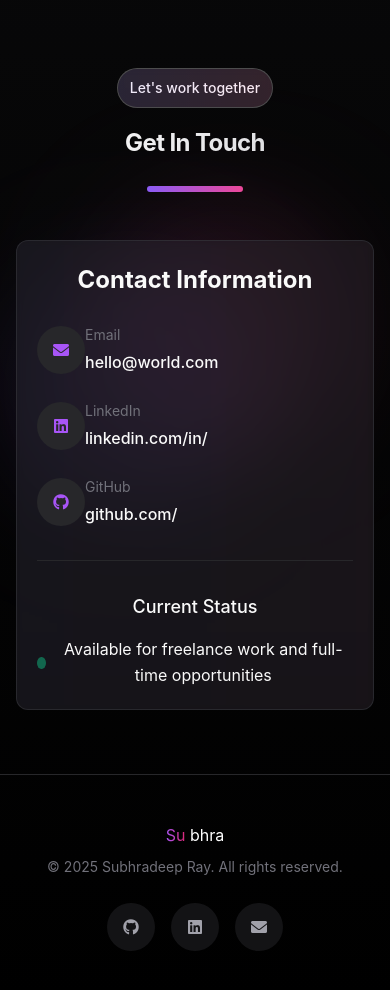
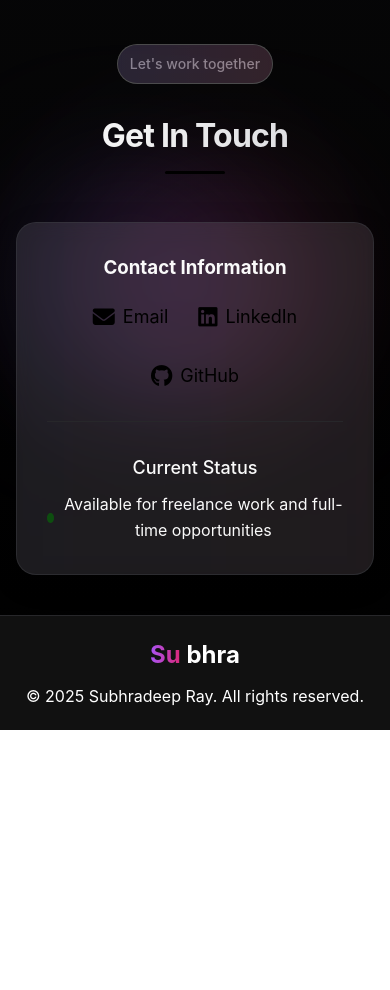
Before and after one commit to SuzzRay/Portfolio, a plain HTML site: page index.html in a window 390 px wide. Shown: the part 5520-6510 px from the top of the page. After the commit the page ends 6250 px from the top, so only its background shows below. Drawn offline with Linux system fonts and the light colour scheme; animation ran at ten frames a second.

Commit message:
Update index.html

```diff
--- a/index.html
+++ b/index.html
@@ -21,11 +21,11 @@
           <span class="brand-kka">bhra</span>
         </div>
         <div class="nav-links">
-          <a href="#home">Home</a>
           <a href="#about">About</a>
           <a href="#skills">Skills</a>
-          <a href="#experience">Projects</a>
+          <a href="#projects">Projects</a>
           <a href="#contact">Contact</a>
+          <button class="resume-btn">Resume</button>
         </div>
         <button class="mobile-menu-btn">
           <i class="fas fa-bars"></i>
@@ -34,12 +34,34 @@
     </nav>
     <!-- Mobile Menu -->
     <div class="mobile-menu">
+  <button class="mobile-menu-close">
+    <i class="fas fa-times"></i>
+  </button>
+  <div class="mobile-menu-container">
     <div class="mobile-menu-content">
-        <a href="#home">Home</a>
-        <a href="#about">About</a>
-        <a href="#skills">Skills</a>
-        <a href="#experience">Projects</a>
-        <a href="#contact">Contact</a>
+      <div class="mobile-menu-inner">
+        <!-- Fixed Page Labels Around Circle -->
+        <div class="page-labels">
+          <div class="page-label" data-page="home">Home</div>
+          <div class="page-label" data-page="about">About</div>
+          <div class="page-label" data-page="projects">Projects</div>
+          <div class="page-label" data-page="skills">Skills</div>
+          <div class="page-label" data-page="contact">Contact</div>
+        </div>
+
+        <!-- Circular Track -->
+        <div class="circle-track"></div>
+
+        <!-- Draggable Slider Node -->
+        <div class="slider-node" id="sliderNode"></div>
+
+        <!-- Center Info Display -->
+        <div class="center-info">
+          <div class="center-page-name" id="centerPageName">Home</div>
+          <div class="center-page-desc" id="centerPageDesc">Welcome to my portfolio</div>
+        </div>
+      </div>
+    </div>
   </div>
 </div>
     <!-- Hero Section -->
@@ -201,7 +223,7 @@
       </div>
     </section>
     <!-- Projects Section -->
-    <section id="experience" class="experience">
+    <section id="projects" class="experience">
       <div class="section-bg">
         <div class="bg-blob bg-blob-7"></div>
         <div class="bg-blob bg-blob-8"></div>
@@ -258,96 +280,72 @@
       </div>
     </section>
     <!-- Contact Section -->
-    <section id="contact" class="contact">
+    <section id="contact" class="contact" style="padding: 40px 0; position: relative;">
   <div class="section-bg">
     <div class="bg-blob bg-blob-9"></div>
     <div class="bg-blob bg-blob-10"></div>
   </div>
-      <div class="container">
+  <div class="container" style="max-width: 800px; margin: auto; text-align: center;">
     <div class="section-heading">
-          <div class="section-badge">Let's work together</div>
-          <h2 class="section-title">Get In Touch</h2>
-          <div class="section-line"></div>
+      <div class="section-badge" style="font-size: 14px; color: #888;">Let's work together</div>
+      <h2 class="section-title" style="font-size: 32px; margin: 10px 0;">Get In Touch</h2>
+      <div class="section-line" style="width: 60px; height: 3px; background: #000; margin: 0 auto 30px;"></div>
     </div>
-        <div class="contact-content-centered">
-          <div class="contact-info-centered">
-            <div class="glass-card">
-              <h3>Contact Information</h3>
+
+    <div class="glass-card" style="background: rgba(255,255,255,0.1); padding: 30px; border-radius: 20px; backdrop-filter: blur(10px); box-shadow: 0 8px 32px rgba(0,0,0,0.1);">
+      <h3 style="margin-bottom: 20px;">Contact Information</h3>
+
+      <!-- Contact Links Inline -->
+      <div style="display: flex; justify-content: center; gap: 30px; flex-wrap: wrap;">
         <!-- Email -->
-              <div class="contact-item">
-                <a href="mailto:subhraraydeep@gmail.com" target="_blank" class="contact-link">
-                  <div class="contact-icon">
-                    <i class="fas fa-envelope"></i>
-                  </div>
-                  <div class="contact-details">
-                    <div class="contact-label">Email</div>
-                    <div class="contact-value">hello@world.com</div>
-                  </div>
+        <a href="mailto:subhraraydeep@gmail.com" target="_blank" style="display: flex; align-items: center; color: #000; text-decoration: none; gap: 8px; font-size: 18px;" onmouseover="this.style.color='#00aaff'" onmouseout="this.style.color='#000'">
+          <i class="fas fa-envelope" style="font-size: 22px;"></i>
+          <span>Email</span>
+        </a>
+
+        <!-- LinkedIn -->
+        <a href="https://www.linkedin.com/in/subhradeepray/" target="_blank" style="display: flex; align-items: center; color: #000; text-decoration: none; gap: 8px; font-size: 18px;" onmouseover="this.style.color='#0077b5'" onmouseout="this.style.color='#000'">
+          <i class="fab fa-linkedin" style="font-size: 22px;"></i>
+          <span>LinkedIn</span>
+        </a>
+
+        <!-- GitHub -->
+        <a href="https://github.com/SuzzRay" target="_blank" style="display: flex; align-items: center; color: #000; text-decoration: none; gap: 8px; font-size: 18px;" onmouseover="this.style.color='#333'" onmouseout="this.style.color='#000'">
+          <i class="fab fa-github" style="font-size: 22px;"></i>
+          <span>GitHub</span>
         </a>
       </div>
-              <!-- LinkedIn -->
-              <div class="contact-item">
-                <a href="https://www.linkedin.com/in/subhradeepray/" target="_blank" class="contact-link">
-                  <div class="contact-icon">
-                    <i class="fab fa-linkedin"></i>
-                  </div>
-                  <div class="contact-details">
-                    <div class="contact-label">LinkedIn</div>
-                    <div class="contact-value">linkedin.com/in/</div>
-                  </div>
-                </a>
-              </div>
-              <!-- GitHub -->
-              <div class="contact-item">
-                <a href="https://github.com/SuzzRay" target="_blank" class="contact-link">
-                  <div class="contact-icon">
-                    <i class="fab fa-github"></i>
-                  </div>
-                  <div class="contact-details">
-                    <div class="contact-label">GitHub</div>
-                    <div class="contact-value">github.com/</div>
-                  </div>
-                </a>
-              </div>
+
       <!-- Status -->
-              <div class="contact-status">
-                <h4>Current Status</h4>
-                <div class="status-item">
-                  <div class="status-dot"></div>
+      <div class="contact-status" style="margin-top: 30px;">
+        <h4 style="margin-bottom: 10px;">Current Status</h4>
+        <div class="status-item" style="display: flex; align-items: center; justify-content: center; gap: 10px;">
+          <div class="status-dot" style="width: 10px; height: 10px; border-radius: 50%; background-color: green;"></div>
           <span>Available for freelance work and full-time opportunities</span>
         </div>
       </div>
     </div>
   </div>
-        </div>
-      </div>
-      </div>
 </section>
+
+<!-- Font Awesome Icons CDN -->
+<script src="https://kit.fontawesome.com/a076d05399.js" crossorigin="anonymous"></script>
+
     <!-- Footer -->
-    <footer class="footer">
+    <footer class="footer" style="background-color: #111; padding: 20px 0; text-align: center;">
   <div class="container">
     <div class="footer-content">
       <div class="footer-brand">
-            <div class="brand">
-              <span class="brand-shine">Su</span>
+        <div class="brand" style="font-size: 24px; font-weight: bold; color: white;">
+          <span class="brand-shine" style="color: #00ffff;">Su</span>
           <span class="brand-kka">bhra</span>
         </div>
-            <p class="footer-copyright">© 2025 Subhradeep Ray. All rights reserved.</p>
-          </div>
-          <div class="footer-social">
-            <a href="https://github.com/SuzzRay" target="_blank">
-              <i class="fab fa-github"></i>
-            </a>
-            <a href="https://www.linkedin.com/in/subhradeepray/" target="_blank">
-              <i class="fab fa-linkedin"></i>
-            </a>
-            <a href="mailto:subhraraydeep@gmail.com">
-              <i class="fas fa-envelope"></i>
-            </a>
+        <p style="color: white; margin-top: 10px;">© 2025 Subhradeep Ray. All rights reserved.</p>
       </div>
     </div>
   </div>
 </footer>
+
     <script src="script.js"></script>
     <script src="floating-papers.js"></script>
   </body>
```
Lines whose indentation alone changed are shown as unchanged.
